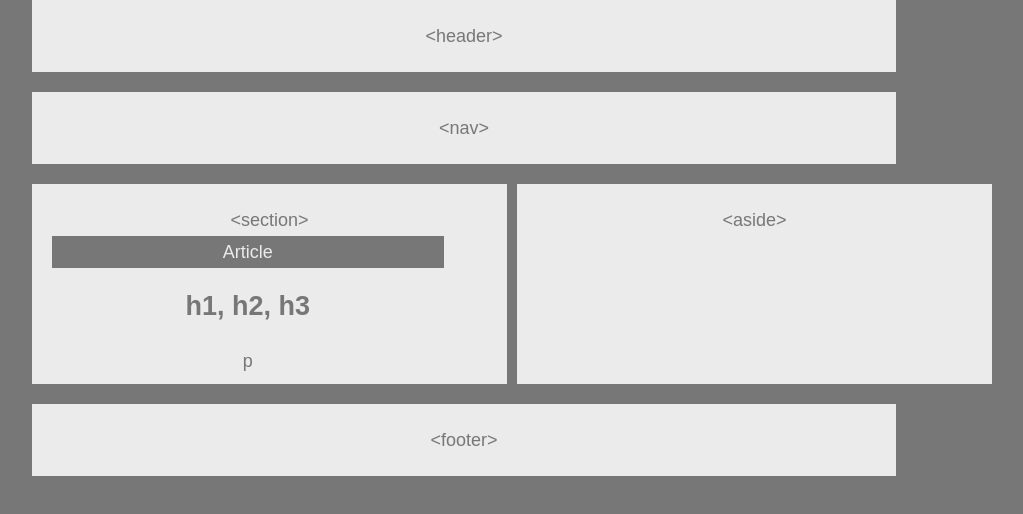
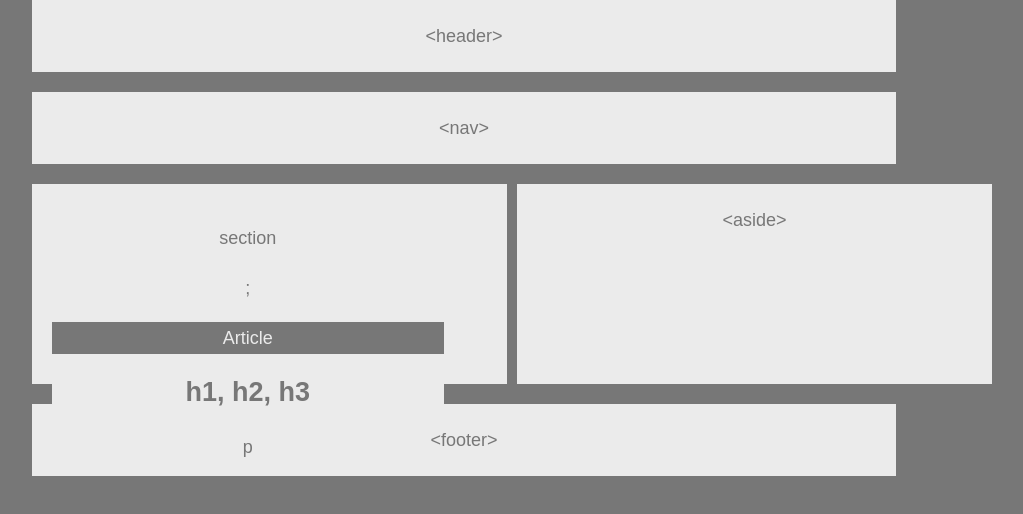
Before and after one commit to irfanwalele/HW-Wireframe, a plain HTML site: page index.html in a window 1280 px wide. Shown: the whole page, without its empty margins (64-1087 px from the left). Drawn offline with Linux system fonts and the light colour scheme.

Commit message:
Update index.html

```diff
--- a/index.html
+++ b/index.html
@@ -17,7 +17,9 @@
         </nav>
 
         <section id="section">
-            &lt;section&gt;
+            <heading>
+                <p>section<p>
+            </heading>;
             <article id="article">Article</article>
             <h1 id="h1">h1, h2, h3</h1>
             <p id="p">p</p>
```
